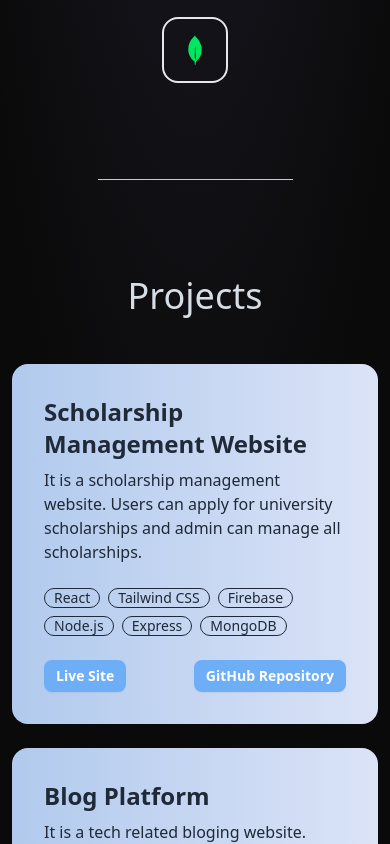
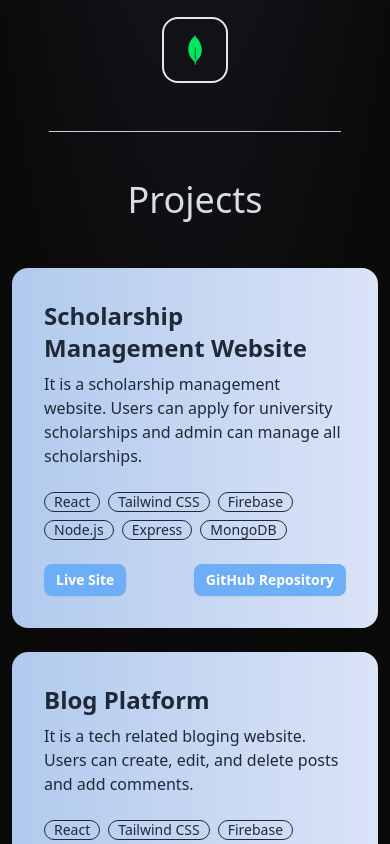
Before and after one commit to Rubaeid-Sanjid/my-personal-portfolio, a React (Vite) app: page / in a window 390 px wide. Shown: the part 1320-2164 px from the top of the page. Built offline with nearby package versions, Linux system fonts and the light colour scheme.

Commit message:
fix: project section responsive

```diff
--- a/src/Components/Projects/Projects.jsx
+++ b/src/Components/Projects/Projects.jsx
@@ -14,14 +14,16 @@ const Projects = () => {
 
   console.log(projects.length);
   return (
-    <div>
-        <div className="divider bg-neutral-content h-[1px] w-1/2 mx-auto my-24"></div>
-        <h2 className="text-neutral-content text-center text-4xl mb-5">Projects</h2>
-        <div className="grid grid-cols-1 lg:grid-cols-3 gap-6 container mx-auto px-3 lg:px-12 my-12">
-      {projects.map((project) => (
-        <ProjectCard key={project.id} project={project}></ProjectCard>
-      ))}
-    </div>
+    <div className="mt-8 lg:my-24">
+      <div className="divider bg-neutral-content h-[1px] lg:w-1/2 w-3/4 mx-auto my-12"></div>
+      <h2 className="text-neutral-content text-center text-4xl mb-5">
+        Projects
+      </h2>
+      <div className="grid grid-cols-1 lg:grid-cols-3 gap-6 container mx-auto px-3 lg:px-12 my-12">
+        {projects.map((project) => (
+          <ProjectCard key={project.id} project={project}></ProjectCard>
+        ))}
+      </div>
     </div>
   );
 };
```
